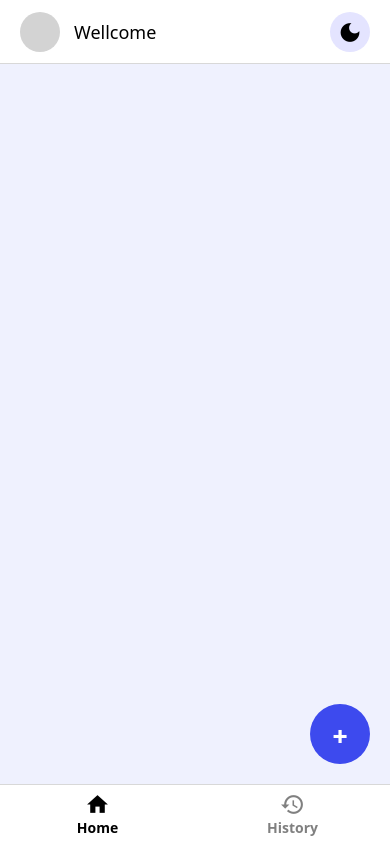
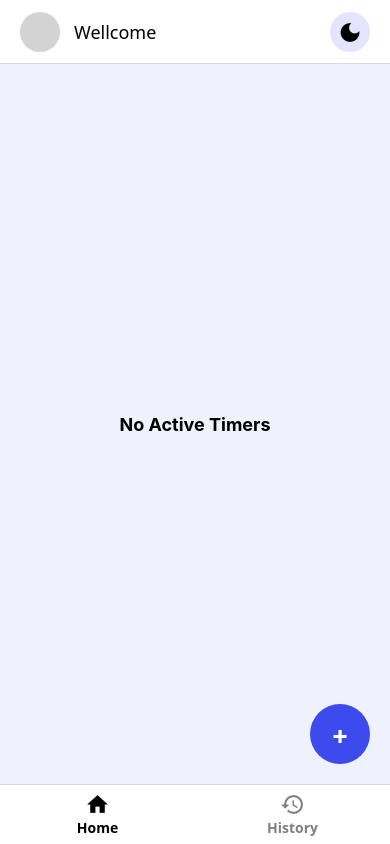
Before and after one commit to srikanth41684/timer, a React Native app: screen /Home in a window 390 px wide. Built offline with nearby package versions, Linux system fonts and the light colour scheme.

Commit message:
final commit

```diff
--- a/App.jsx
+++ b/App.jsx
@@ -15,14 +15,10 @@ const App = () => {
 
   async function requestPermissions() {
     if (Platform.OS === 'android') {
-      console.log("Yesllllllll=========>");
-
       try {
         await PermissionsAndroid.request(
           PermissionsAndroid.PERMISSIONS.POST_NOTIFICATIONS,
         );
-        console.log('Granted===================>');
-
       } catch (error) {
         console.log('error===========>', error);
 
@@ -44,10 +40,6 @@ const App = () => {
       .catch(error => console.error('Error retrieving theme:', error));
   };
 
-  useEffect(() => {
-    console.log('AppTheme==========>', theme);
-  }, [theme]);
-
   return (
     <AppThemeContext.Provider value={{theme, setTheme}}>
       <NavigationContainer>
--- a/src/screens/CreateTimerScreen.jsx
+++ b/src/screens/CreateTimerScreen.jsx
@@ -20,7 +20,7 @@ const CreateTimerScreen = () => {
   const [name, setName] = useState('');
   const [time, setTime] = useState({hours: 0, minutes: 0, seconds: 0});
   const [show, setShow] = useState(false);
-  const [category, setCategory] = useState('Select an option');
+  const [category, setCategory] = useState('Select category');
 
   function objectToSeconds(timeObj) {
     return timeObj.hours * 3600 + timeObj.minutes * 60 + timeObj.seconds;
@@ -59,7 +59,6 @@ const CreateTimerScreen = () => {
       await AsyncStorage.setItem('timers', JSON.stringify([timer]));
     }
     navigation.goBack();
-    console.log('timer===========>', timer);
   };
 
   return (
@@ -172,7 +171,7 @@ const CreateTimerScreen = () => {
           onPress={() => {
             if (
               name !== '' &&
-              category !== 'Select an option' &&
+              category !== 'Select category' &&
               (time?.hours !== 0 || time?.minutes !== 0 || time?.seconds !== 0)
             ) {
               createTimerHandler();
@@ -182,7 +181,7 @@ const CreateTimerScreen = () => {
             style={{
               backgroundColor:
                 name !== '' &&
-                category !== 'Select an option' &&
+                category !== 'Select category' &&
                 (time?.hours !== 0 ||
                   time?.minutes !== 0 ||
                   time?.seconds !== 0)
--- a/src/screens/HistoryScreen.jsx
+++ b/src/screens/HistoryScreen.jsx
@@ -19,7 +19,7 @@ const HistoryScreen = () => {
   useFocusEffect(
     useCallback(() => {
       console.log('Screen is focused (returned to this screen)');
-      getHistoryHandler(); // Call your function here
+      getHistoryHandler();
 
       return () => {
         console.log('Screen is unfocused (navigating away)');
@@ -30,7 +30,6 @@ const HistoryScreen = () => {
   const getHistoryHandler = async () => {
     const data = await AsyncStorage.getItem('history');
     let finalData = JSON.parse(data);
-    console.log('finalData==========>', finalData);
     if (finalData) {
       setData(finalData);
     } else {
@@ -47,7 +46,6 @@ const HistoryScreen = () => {
   const clearSpecificKey = async key => {
     try {
       await AsyncStorage.removeItem(key);
-      console.log(`Key "${key}" removed successfully`);
       getHistoryHandler();
     } catch (error) {
       console.error('Error removing key:', error);
@@ -56,14 +54,13 @@ const HistoryScreen = () => {
 
   function formatDate(dateString) {
     const date = new Date(dateString);
-    // Get hours, minutes, and seconds
+
     const hours = String(date.getHours()).padStart(2, '0');
     const minutes = String(date.getMinutes()).padStart(2, '0');
     const seconds = String(date.getSeconds()).padStart(2, '0');
 
-    // Get month name and year
-    const monthName = date.toLocaleString('en-US', {month: 'short'}); // "Feb"
-    const year = date.getFullYear(); // 2025
+    const monthName = date.toLocaleString('en-US', {month: 'short'});
+    const year = date.getFullYear();
 
     return `${hours}:${minutes}:${seconds}, ${monthName} ${year}`;
   }
@@ -117,7 +114,7 @@ const HistoryScreen = () => {
         style={{
           flex: 1,
           backgroundColor: theme === 'dark' ? '#121212' : '#EFF1FE',
-          padding: 20,
+          paddingHorizontal: 20,
         }}>
         {data?.length === 0 ? (
           <View
@@ -142,7 +139,7 @@ const HistoryScreen = () => {
             data={data}
             contentContainerStyle={{
               gap: 20,
-              paddingBottom: 10,
+              paddingVertical: 30,
             }}
             keyExtractor={item => item.id}
             refreshing={refreshing}
--- a/src/screens/HomeScreen.jsx
+++ b/src/screens/HomeScreen.jsx
@@ -27,14 +27,14 @@ const HomeScreen = () => {
   const {theme, setTheme} = useContext(AppThemeContext);
   const [timersData, setTimersData] = useState([]);
   const intervalsRef = useRef({});
-  const [expand, setExpand] = useState('');
+  const [expand, setExpand] = useState([]);
   const [completedData, setCompletedData] = useState(null);
   const [showModel, setShowModel] = useState(false);
 
   useFocusEffect(
     useCallback(() => {
       console.log('Screen is focused (returned to this screen)');
-      getTimersHandler(); // Call your function here
+      getTimersHandler();
 
       return () => {
         console.log('Screen is unfocused (navigating away)');
@@ -45,7 +45,7 @@ const HomeScreen = () => {
   const getTimersHandler = async () => {
     const savedTimers = await AsyncStorage.getItem('timers');
     let oldTimers = JSON.parse(savedTimers);
-    console.log('savedTimers============>', JSON.parse(savedTimers));
+
     if (oldTimers) {
       setTimersData(oldTimers);
     }
@@ -79,12 +79,9 @@ const HomeScreen = () => {
       });
     }
 
-    console.log('data=========>', data);
-
     setTimersData(data);
     await AsyncStorage.setItem('timers', JSON.stringify(data));
     getTimersHandler();
-    console.log('data=========>************', data);
   };
 
   const formatTime = totalSeconds => {
@@ -178,15 +175,11 @@ const HomeScreen = () => {
   };
 
   async function onDisplayNotification(value) {
-    console.log('value===============>', value);
-
-    // Create a channel (Android only)
     await notifee.createChannel({
       id: 'default',
       name: 'Default Channel',
     });
 
-    // Show notification
     await notifee.displayNotification({
       title: `Timer-${value?.category}`,
       body: `Only 5 Seconds left to Complete Your ${value?.name} task`,
@@ -199,9 +192,19 @@ const HomeScreen = () => {
     });
   }
 
-  useEffect(() => {
-    console.log('timersData===========>', timersData, theme, completedData);
-  }, [timersData, theme, completedData]);
+  const expandHandler = index => {
+    let arr = [];
+    if (expand?.includes(index)) {
+      expand.filter(item => {
+        if (item !== index) {
+          arr.push(item);
+        }
+      });
+    } else {
+      arr.push(...expand, index);
+    }
+    setExpand(arr);
+  };
 
   return (
     <SafeAreaView
@@ -278,8 +281,25 @@ const HomeScreen = () => {
         style={{
           flex: 1,
           backgroundColor: theme === 'dark' ? '#121212' : '#EFF1FE',
-          padding: 20,
+          paddingHorizontal: 20,
         }}>
+        {timersData?.length === 0 ? (
+          <View
+            style={{
+              flex: 1,
+              alignItems: 'center',
+              justifyContent: 'center',
+            }}>
+            <Text
+              style={{
+                fontSize: 18,
+                color: theme === 'dark' ? '#ffffff' : '#000000',
+                fontWeight: 'bold',
+              }}>
+              No Active Timers
+            </Text>
+          </View>
+        ) : null}
         {showModel ? (
           <Modal transparent={true} animationType="fade">
             <View
@@ -342,11 +362,13 @@ const HomeScreen = () => {
             </View>
           </Modal>
         ) : null}
+
+        {timersData?.length > 0 ? (
           <FlatList
             data={timersData}
             contentContainerStyle={{
               gap: 20,
-            paddingBottom: 10,
+              paddingVertical: 30,
             }}
             showsVerticalScrollIndicator={false}
             renderItem={({item, index}) => {
@@ -359,17 +381,13 @@ const HomeScreen = () => {
                   }}>
                   <TouchableWithoutFeedback
                     onPress={() => {
-                    if (expand === '' || index !== expand) {
-                      setExpand(index);
-                    } else {
-                      setExpand('');
-                    }
+                      expandHandler(index);
                     }}>
                     <View
                       style={{
                         flexDirection: 'row',
                         justifyContent: 'space-between',
-                      paddingBottom: expand === index ? 20 : 0,
+                        paddingBottom: expand?.includes(index) ? 20 : 0,
                       }}>
                       <View
                         style={{
@@ -409,7 +427,7 @@ const HomeScreen = () => {
                             {item?.category}
                           </Text>
                         </View>
-                      {expand === index ? (
+                        {expand?.includes(index) ? (
                           <Icon
                             name={'keyboard-arrow-up'}
                             size={30}
@@ -425,7 +443,7 @@ const HomeScreen = () => {
                       </View>
                     </View>
                   </TouchableWithoutFeedback>
-                {expand === index ? (
+                  {expand?.includes(index) ? (
                     <View
                       style={{
                         flex: 1,
@@ -517,7 +535,11 @@ const HomeScreen = () => {
                                 alignItems: 'center',
                                 justifyContent: 'center',
                               }}>
-                            <Icon name={'pause'} size={30} color={'#000000'} />
+                              <Icon
+                                name={'pause'}
+                                size={30}
+                                color={'#000000'}
+                              />
                             </View>
                           </TouchableWithoutFeedback>
                         ) : null}
@@ -548,10 +570,10 @@ const HomeScreen = () => {
               );
             }}
           />
+        ) : null}
 
         <TouchableWithoutFeedback
           onPress={() => {
-            // onDisplayNotification();
             navigation.navigate('createTimer');
           }}>
           <View
@@ -562,7 +584,9 @@ const HomeScreen = () => {
               borderRadius: 50,
               alignItems: 'center',
               justifyContent: 'center',
-              alignSelf: 'flex-end',
+              position: 'absolute',
+              bottom: 20,
+              right: 20,
             }}>
             <Text
               style={{
```
Lines whose indentation alone changed are shown as unchanged.
